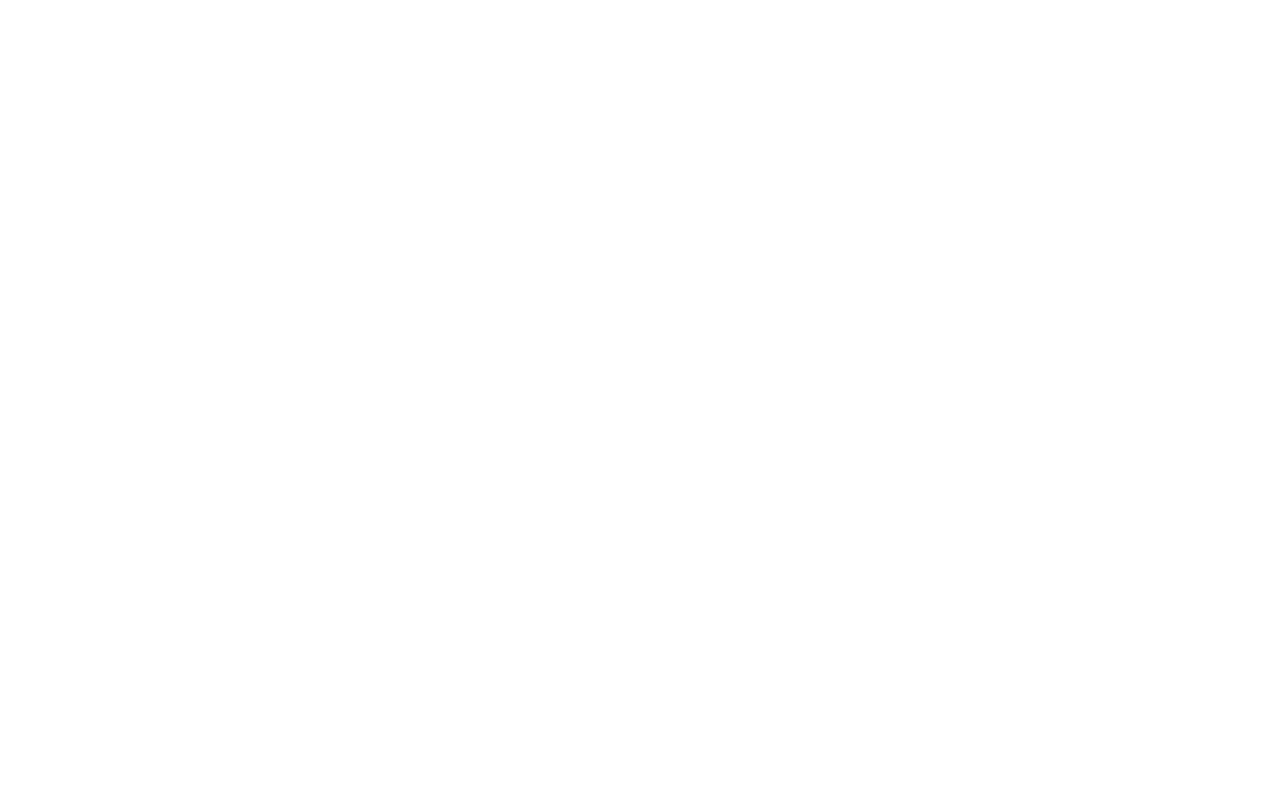
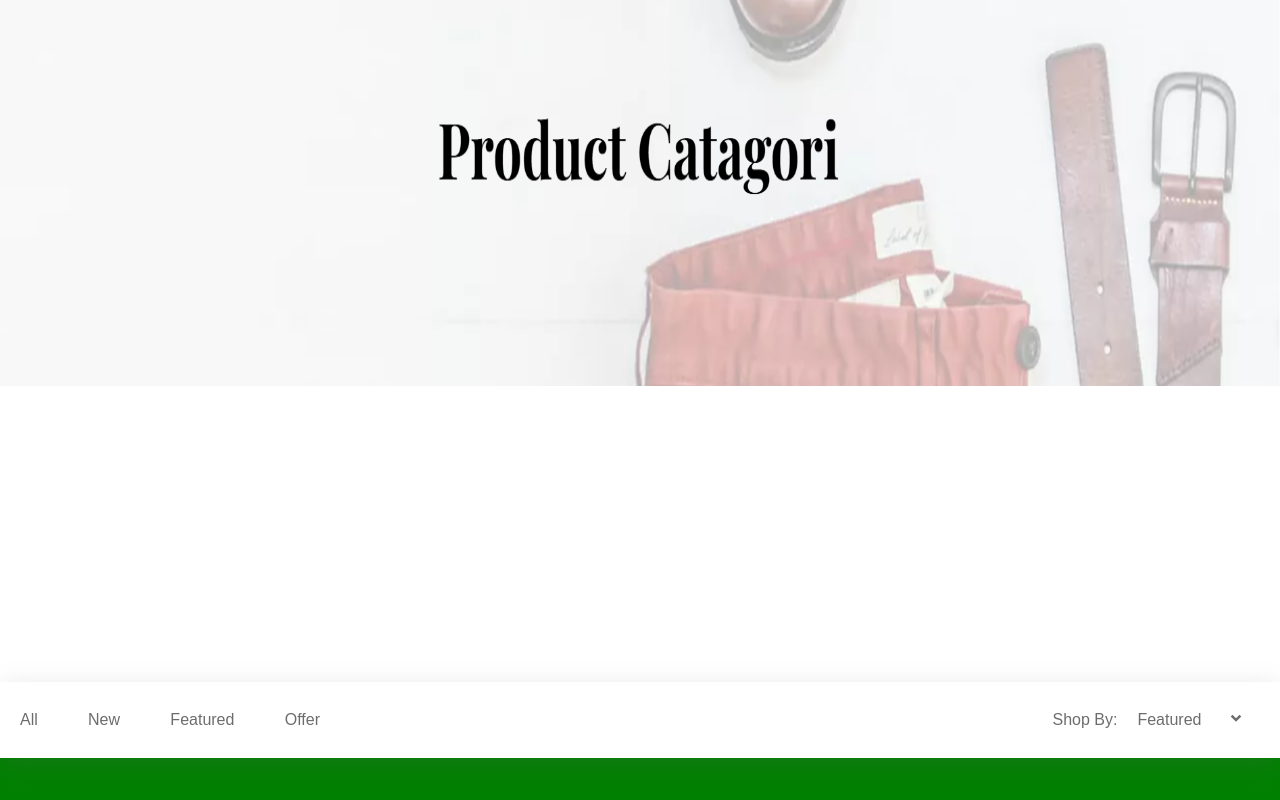
Before and after one commit to ogechiedithodo/eStore, a React (Vite) app: page /productcategory in a window 1280 px wide. Shown: the part 362-1162 px from the top of the page. Before the commit the page ends 800 px from the top, so only its background shows below. Built offline with nearby package versions, Linux system fonts and the light colour scheme; a web font is replaced by a local one.

Commit message:
started product category page

```diff
--- a/src/pages/ProductCategory.jsx
+++ b/src/pages/ProductCategory.jsx
@@ -1,6 +1,68 @@
+import Header from "../components/Header";
+import "../styles/productcategory.css"
+import { RiArrowDropDownLine } from "react-icons/ri";
+
 const ProductCategory = () => {
+
+    const productData = [
+        {
+            img: "",
+            description: "Green Dreess with details",
+            Price: "$40"
+        },
+        {
+            img: "",
+            description: "Green Dreess with details",
+            Price: "$40"
+        },
+        {
+            img: "",
+            description: "Green Dreess with details",
+            Price: "$40"
+        },
+        {
+            img: "",
+            description: "Green Dreess with details",
+            Price: "$40"
+        },
+        {
+            img: "",
+            description: "Green Dreess with details",
+            Price: "$40"
+        },
+        {
+            img: "",
+            description: "Green Dreess with details",
+            Price: "$40"
+        },
+    ]
     return(
-        <div>ProductCategory</div>
+        <div className="product-category-body">
+            <Header/>
+            <div className="product-category-hero">
+                <div className="product-category-img-holder" >
+                    <img src="/productcategoryimg.png" alt="" />
+                </div>
+                <div className="product-header">
+                    <div className="empty"></div>
+                    <div className="product-header-text">
+                        <div className="left-text">
+                            <span>All</span>
+                            <span>New</span>
+                            <span>Featured</span>
+                            <span>Offer</span>
+                        </div>
+                        <div className="right-text">
+                            <span>Shop By:</span>
+                            <span>Featured</span>
+                            <span>   <RiArrowDropDownLine size={30}/></span>
+                        </div>
+                    </div>
+                </div>
+            </div>
+            <section className="mapped-products"></section>
+
+        </div>
     )
     };
     export default ProductCategory;
--- a/src/styles/login.css
+++ b/src/styles/login.css
@@ -4,7 +4,6 @@
 .login-hero{
     width: 100%;
     height: max-content;
-    background-color: green;
 }
 .login-img{
     width: 100%;
--- a/src/styles/productcategory.css
+++ b/src/styles/productcategory.css
@@ -0,0 +1,78 @@
+*{
+    margin: 0%;
+    padding: 0%;
+    box-sizing: border-box;
+
+}
+
+.product-category-body{
+    width: 100%;
+}
+.product-category-hero{
+    width: 100%;
+    height: max-content;
+}
+.product-category-img-holder{
+    width: 100%;
+    height: 65vh;
+    background-color:#ffffff;
+    object-fit: cover;
+
+    & img{
+        width: 100%;
+        height: 90%;
+    }
+
+}
+.empty{
+    height: 80%;
+}
+.product-header{
+    width: 100%;
+    height: 40vh;
+    display: flex;
+    flex-direction: column;
+}
+.product-header-text{
+    width: 100%;
+    height: 25%;
+    display: flex;
+    flex-direction: row;
+    justify-content: space-between;
+    background-color: white;
+    box-shadow: rgba(100, 100, 111, 0.2) 0px 7px 29px 0px;
+}
+.mapped-products{
+    width: 100%;
+    height: 120vh;
+    display: flex;
+
+    background-color: green;
+}
+.left-text{
+    height: 100%;
+    width: 25%;
+    display: flex;
+    flex-direction: row;
+    justify-content: space-between;
+    align-items: center;
+    padding-left: 20px;
+    font-family: sans-serif;
+    font-size: medium;
+    color: rgba(0, 0, 0, 0.575);
+    cursor: pointer;
+}
+
+.right-text{
+    height: 100%;
+    width: 20%;
+    display: flex;
+    flex-direction: row;
+    align-items: center;
+    justify-content: center;
+    gap: 20px;
+    font-family: sans-serif;
+    font-size: medium;
+    color: rgba(0, 0, 0, 0.575);
+    cursor: pointer;
+}
```
Also changed, not shown: src/global/Context.jsx (added, +23 -0 lines), public/productcategoryimg.png (added).
